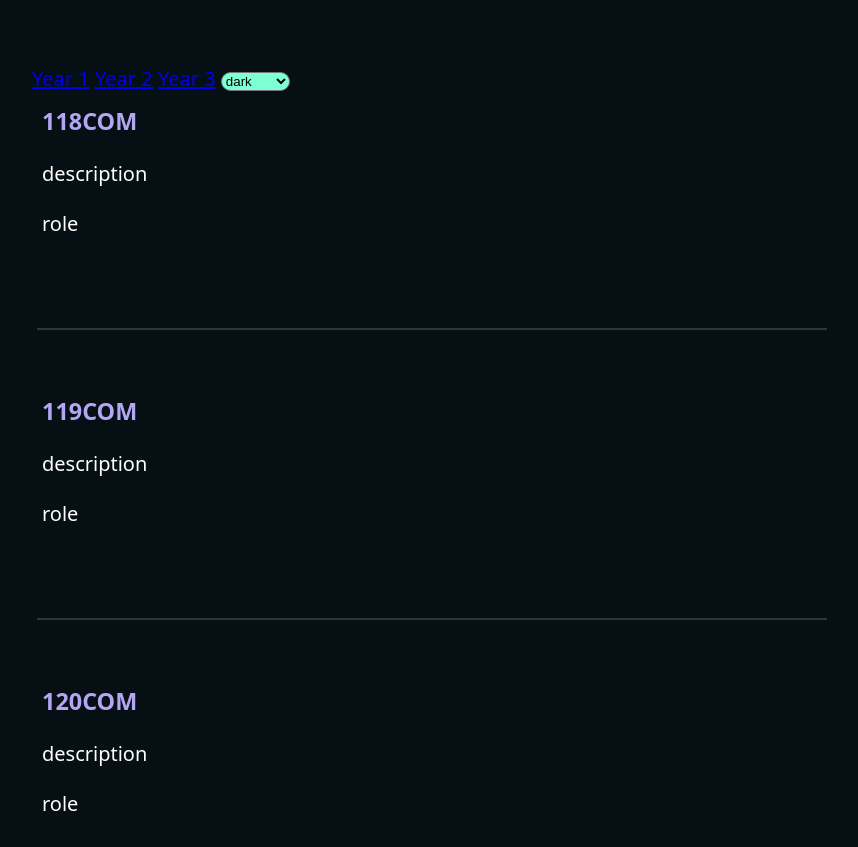
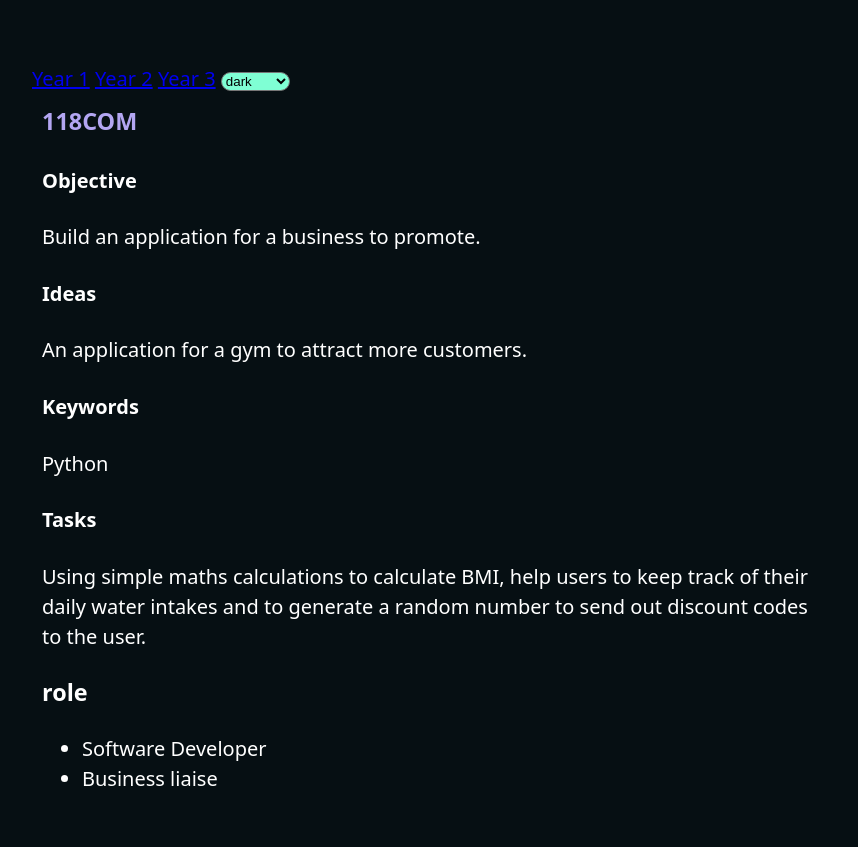
Before and after one commit to Ka67i/Ka67i.github.io, a plain HTML site: page index.html in a window 1280 px wide. Shown: the top 847 px of the page, without its empty margins (32-890 px from the left). Drawn offline with Linux system fonts and the light colour scheme.

Commit message:
sample article

```diff
--- a/index.html
+++ b/index.html
@@ -32,11 +32,21 @@
         <article id="year1">
             <article>
                 <h1 class="article__title">118COM</code></h1>
+                <h4>Objective</h4>
+                <p>Build an application for a business to promote.</p>
+                <h4>Ideas</h4>
+                <p>An application for a gym to attract more customers.</p>
+                <h4>Keywords</h4>
+                <p>Python</p>
+                <h4>Tasks</h4>
+                <p>Using simple maths calculations to calculate BMI, help users to keep track of their daily water intakes and to generate a random number to send out discount codes to the user.
+                </p>
+                <h3>role</h3>
                 <p>
-                    description
-                </p>
-                <p>
-                    role
+                    <ul>
+                        <li>Software Developer</li>
+                        <li>Business liaise</li>
+                    </ul>
                 </p>
             </article>
             <article>
```
